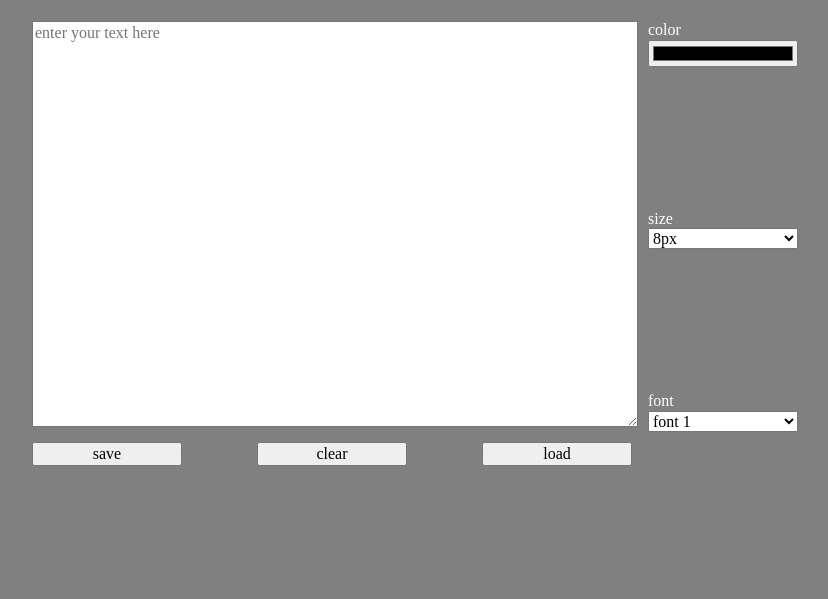
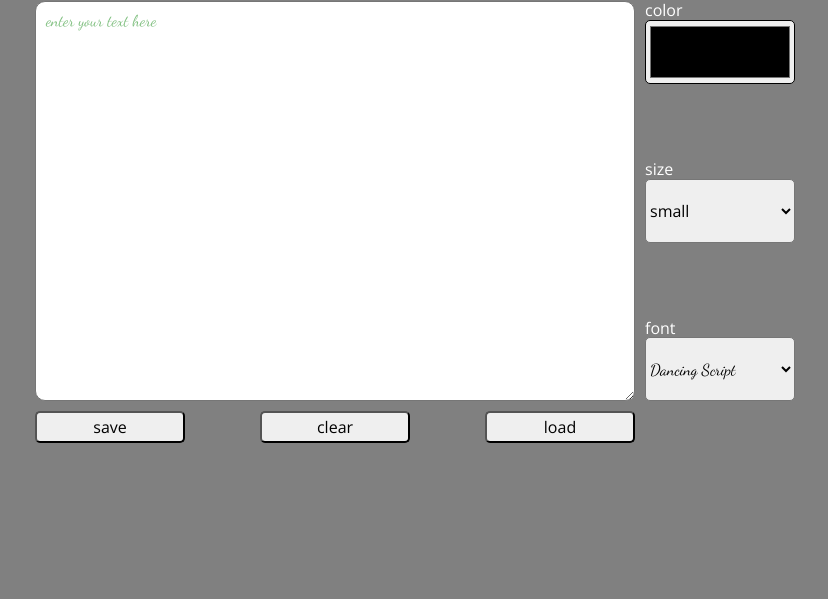
Before and after one commit to dorotapindur/notepad, a website built with webpack: page src/pages/index.html in a window 1280 px wide. Shown: the part 201-800 px from the top of the page, without its empty margins (175-1003 px from the left). Built offline with nearby package versions, Linux system fonts and the light colour scheme.

Commit message:
choose option working

```diff
--- a/src/js/index.js
+++ b/src/js/index.js
@@ -1,4 +1,7 @@
 import '../scss/main.scss';
+import * as color from './modules/color.js';
+import * as font from './modules/font.js';
+import * as size from './modules/size.js';
 
 // uncomment the lines below to enable PWA
 // import {registerSW} from './pwa.js';
@@ -7,6 +10,12 @@ import '../scss/main.scss';
 /* place your code below */
 
 console.log(`HELLO 🚀 I'm trying to make a notepad`);
+
+color;
+
+font;
+
+size;
 
 const textarea = document.querySelector('.text--js');
 
@@ -19,7 +28,6 @@ const clearButton = document.querySelector('.clear--js');
 saveButton.addEventListener('click', () => {
     localStorage.setItem('saved', textarea.value);
     console.log("saved");
-
 });
 
 loadButton.addEventListener('click', () => {
--- /dev/null
+++ b/src/js/modules/color.js
@@ -0,0 +1,8 @@
+//choose color
+
+var colorInput = document.getElementById("color");
+
+colorInput.addEventListener("input", function() {
+  var theColor = colorInput.value;
+  document.documentElement.style.setProperty('--color', theColor);
+});
--- /dev/null
+++ b/src/js/modules/font.js
@@ -0,0 +1,8 @@
+//choose font
+
+var fontInput = document.getElementById("font");
+
+fontInput.addEventListener("input", function() {
+  var theFont = fontInput.value;
+  document.documentElement.style.setProperty('--font', theFont);
+});
--- /dev/null
+++ b/src/js/modules/size.js
@@ -0,0 +1,8 @@
+//choose size
+
+var sizeInput = document.getElementById("size");
+
+sizeInput.addEventListener("input", function() {
+  var theSize = sizeInput.value;
+  document.documentElement.style.setProperty('--size', theSize);
+});
--- a/src/pages/index.html
+++ b/src/pages/index.html
@@ -154,25 +154,23 @@
       <div class="choose">
         <div class="choose__item">
           <label for="color" class="choose__label">color</label>
-          <input class="choose__color color--js" type="color" name="color" id="color">
+          <input class="choose__input choose__input--color color--js" type="color" name="color" id="color">
         </div>
         <div class="choose__item">
           <label for="size" class="choose__label">size</label>
-          <select class="choose__size size--js" name="size" id="size">
-            <option class="choose__option" value="8px">8px</option>
-            <option class="choose__option" value="10px">10px</option>
-            <option class="choose__option" value="12px">12px</option>
-            <option class="choose__option" value="14px">14px</option>
-            <option class="choose__option" value="16px">16px</option>
-            <option class="choose__option" value="20px">20px</option>
+          <select class="choose__input choose__input--size size--js" name="size" id="size">
+            <option class="choose__option choose__option--small" value="16px">small</option>
+            <option class="choose__option choose__option--regular" value="20px">regular</option>
+            <option class="choose__option choose__option--large" value="24px">large</option>
+            <option class="choose__option choose__option--very-large" value="28px">very large</option>
           </select>
         </div>
         <div class="choose__item">
           <label for="font" class="choose__label">font</label>
-          <select name="font" id="font" class="choose__font font--js">
-            <option class="choose__option" value="font 1">font 1</option>
-            <option class="choose__option" value="font 2">font 2</option>
-            <option class="choose__option" value="font 3">font 3</option>
+          <select name="font" id="font" class="choose__input choose__input--font font--js">
+            <option class="choose__option choose__option--dancing" value="'Dancing Script', cursive">Dancing Script</option>
+            <option class="choose__option choose__option--open-sans" value="'Open Sans', sans-serif">Open Sans</option>
+            <option class="choose__option choose__option--pt-serif" value="'PT Serif', serif">PT Serif</option>
           </select>
         </div>
       </div>
--- a/src/scss/main.scss
+++ b/src/scss/main.scss
@@ -4,10 +4,26 @@
 @import "modules/hello.scss";
 @import "./modules/buttons.scss";
 @import "./modules/choose.scss";
+@import url('https://fonts.googleapis.com/css2?family=Dancing+Script&family=Open+Sans&family=PT+Serif&display=swap');
+
+html {
+  box-sizing: border-box;
+}
+
+*, *:before, *:after {
+  box-sizing: inherit;
+}
+
+:root {
+  --font: 'Dancing Script', cursive;
+  --color: rgb(0, 128, 0);
+  --size: 16px;
+}
 
 body {
   background: gray;
   color: #fff;
+  font-family: 'Open Sans', sans-serif;
   display: flex;
   align-items: center;
   justify-content: center;
@@ -16,18 +32,30 @@ body {
 
 .main {
   display: grid;
-  grid-template-columns: 1fr 250px;
+  grid-template-columns: 600px 250px;
   column-gap: 10px;
   row-gap: 10px;
 }
 .header {
   grid-column: 1 / 3;
+  margin: 0;
 }
 .text {
   grid-column: 1 / 2;
   grid-row: 2;
-}
-.textarea {
   width: 600px;
   height: 400px;
 }
+.textarea {
+  width: 100%;
+  height: 100%;
+  border-radius: 10px;
+  padding: 10px;
+  color: var(--color);
+  font-family: var(--font);
+  font-size: var(--size);
+  &::placeholder {
+    color: var(--color);
+    opacity: 50%;
+  }
+}
--- a/src/scss/modules/buttons.scss
+++ b/src/scss/modules/buttons.scss
@@ -8,4 +8,6 @@
 
 .buttons__button {
     width: 150px;
+    height: 32px;
+    border-radius: 5px;
 }
--- a/src/scss/modules/choose.scss
+++ b/src/scss/modules/choose.scss
@@ -9,13 +9,38 @@
         flex-flow: column;
 
     }
-    &__color {
+    &__input {
         width: 150px;
+        height: 64px;
+        border-radius: 5px;
+        &--font {
+            font-family: var(--font);
+        }
+        &--size {
+            font-size: var(--size);
+        }
     }
-    &__size {
-        width: 150px;
-    }
-    &__font {
-        width: 150px;
+    &__option {
+        &--dancing {
+            font-family: 'Dancing Script', cursive;
+        }
+        &--open-sans {
+            font-family: 'Open Sans', sans-serif;
+        }
+        &--pt-serif {
+            font-family: 'PT Serif', serif;
+        }
+        &--small {
+            font-size: 16px;
+        }
+        &--regular {
+            font-size: 20px;
+        }
+        &--large {
+            font-size: 24px;
+        }
+        &--very-large {
+            font-size: 28px;
+        }
     }
 }
```
